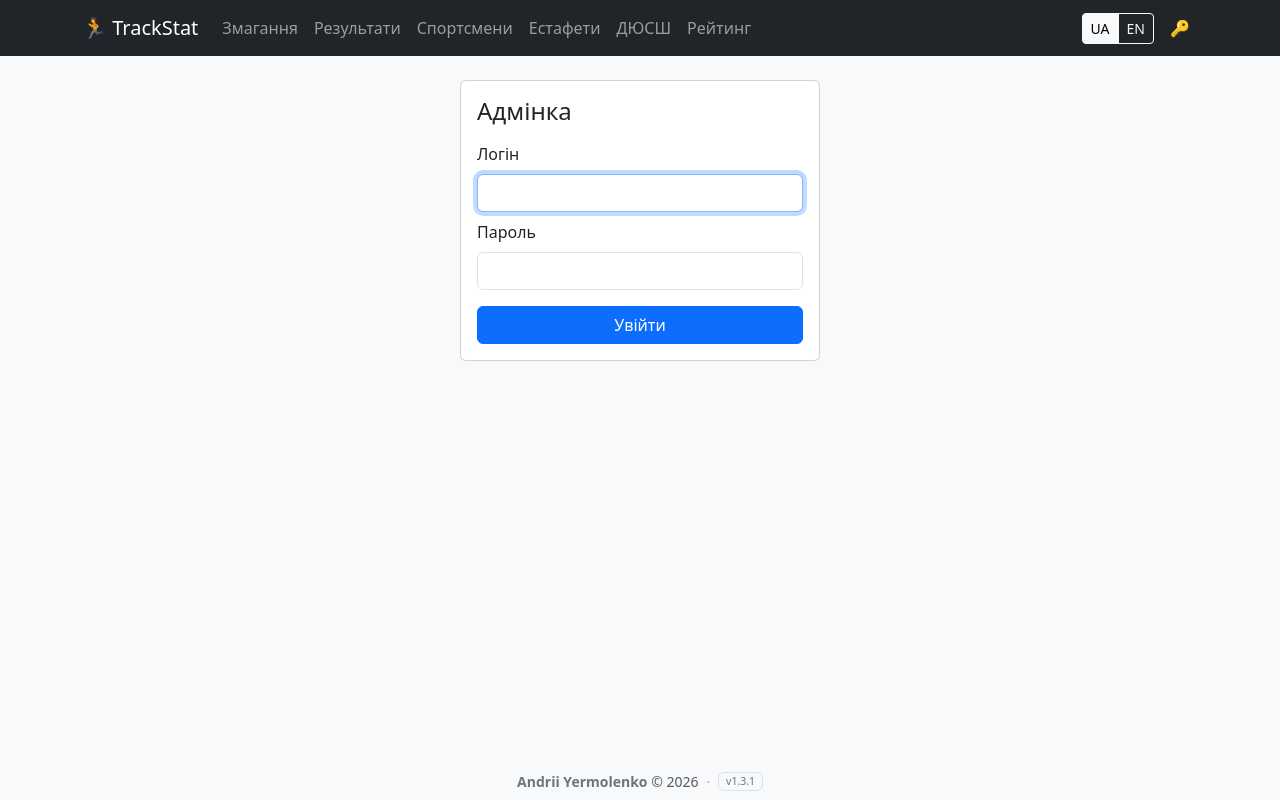
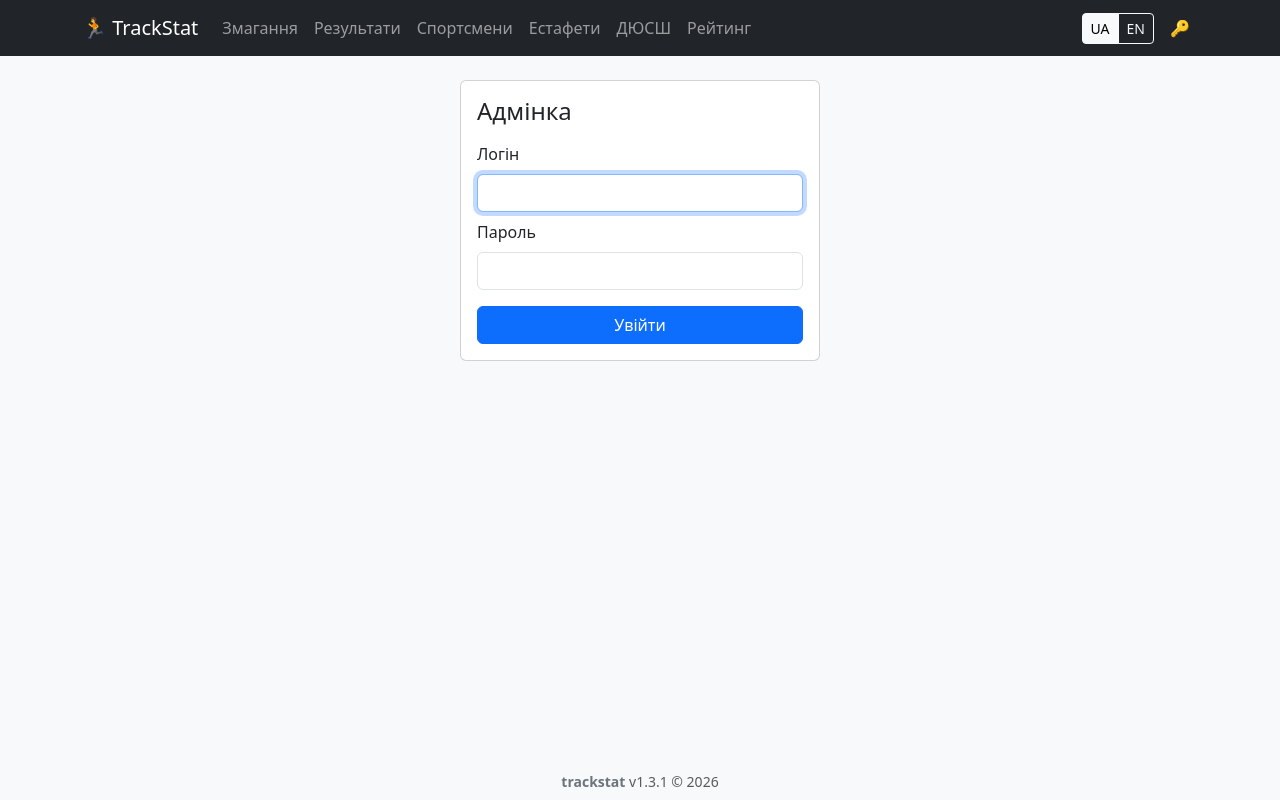
Before and after one commit to invercity/trackstat, a Next.js app in the folder apps/web/: page /admin/import in a window 1280 px wide. Built offline with nearby package versions, Linux system fonts and the light colour scheme.

Commit message:
feat(ui): format footer as trackstat v{version} (c) 2026 with mailto link

```diff
--- a/apps/web/src/app/layout.tsx
+++ b/apps/web/src/app/layout.tsx
@@ -22,15 +22,11 @@ export default function RootLayout({ children }: { children: ReactNode }) {
           <AppNavbar />
           <main className="container py-4 flex-grow-1" style={{ minWidth: 0, maxWidth: '100%' }}>{children}</main>
           <footer className="py-2 mt-auto text-center text-muted small">
-            <div className="container d-flex align-items-center justify-content-center gap-2 flex-wrap">
-              <span>
-                <a href="mailto:yermolenko.ua@gmail.com" className="text-decoration-none text-secondary fw-semibold">
-                  Andrii Yermolenko
-                </a>{' '}
-                &copy; 2026
-              </span>
-              <span className="text-muted opacity-50">&middot;</span>
-              <span className="badge bg-light text-secondary border fw-normal">v{pkg.version}</span>
+            <div className="container">
+              <a href="mailto:yermolenko.ua@gmail.com" className="text-decoration-none text-secondary fw-semibold">
+                trackstat
+              </a>{' '}
+              v{pkg.version} &copy; 2026
             </div>
           </footer>
         </I18nProvider>
```
